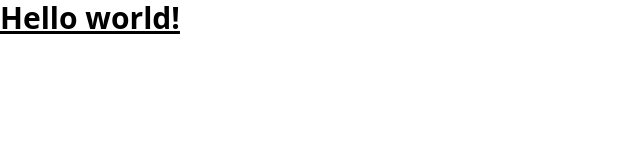
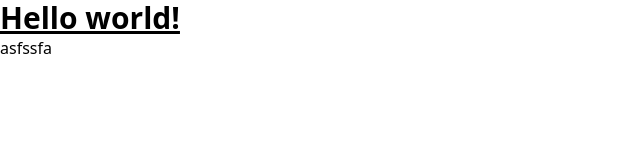
Before and after one commit to Sherlynford/65022410_FN_MID, a website: page src/index.html in a window 1280 px wide. Shown: the full height of the page, 0-640 px from the left. Drawn offline with Linux system fonts and the light colour scheme.

Commit message:
Update index.html

```diff
--- a/src/index.html
+++ b/src/index.html
@@ -9,6 +9,6 @@
   <h1 class="text-3xl font-bold underline">
     Hello world!
   </h1>
-
+  <p>asfssfa</p>
 </body>
 </html>
```
